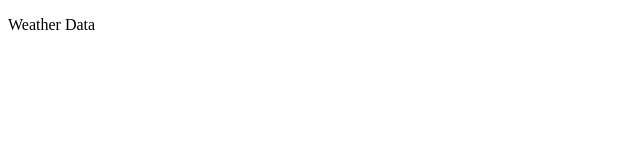
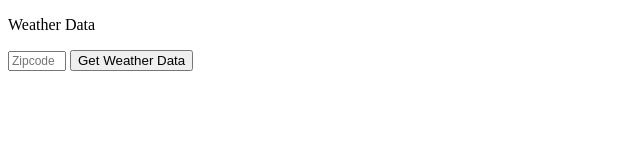
Before and after one commit to ndimit/weatherData_BackRow, a plain HTML site: page index.html in a window 1280 px wide. Shown: the whole page, without its empty margins (0-640 px from the left). Drawn offline with nearby package versions, Linux system fonts and the light colour scheme.

Commit message:
made form with text box and submit button for zipcode

```diff
--- a/index.html
+++ b/index.html
@@ -1,6 +1,7 @@
 <!DOCTYPE html>
 <html>
   <head>
+	<link rel="stylesheet" href="styles.css" type="text/css">
     <script src="http://code.jquery.com/jquery-1.9.1.min.js"></script>
     <!--
 	<script src="javascript/130402.js"></script>
@@ -10,7 +11,8 @@
   <body>
     <p>Weather Data</p>
     <form id="weather_data">
-      <!--<input type="submit" value="Get Weather Data">-->
+		<input class="zipcode" type="text" placeholder="Zipcode">
+		<input type="submit" value="Get Weather Data">
     </form>
     <div id="results"></div>
   </body>
--- /dev/null
+++ b/styles.css
@@ -0,0 +1,4 @@
+.zipcode{
+	width: 50px;
+	font-size:12px;
+}
```
